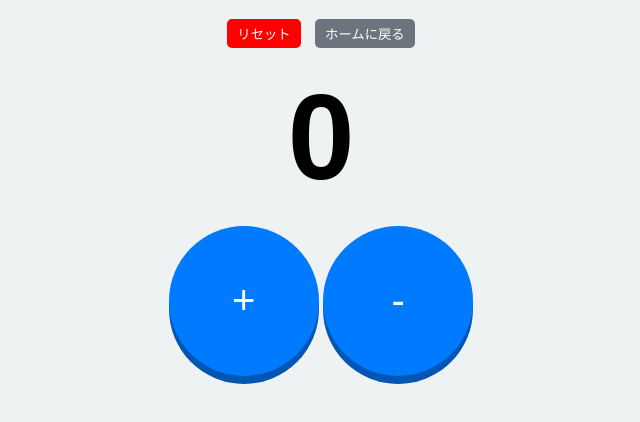
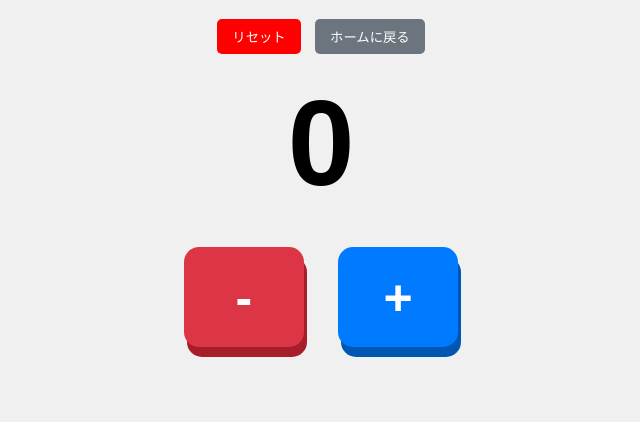
Before and after one commit to dangomushi2357/tool-box, a plain HTML site: page counter.html in a window 1280 px wide. Shown: the part 128-550 px from the top of the page, without its empty margins (319-959 px from the left). Drawn offline with Linux system fonts and the light colour scheme.

Commit message:
Update counter.html

```diff
--- a/counter.html
+++ b/counter.html
@@ -4,51 +4,95 @@
     <meta charset="UTF-8">
     <title>数取機</title>
     <style>
-        body { text-align: center; font-family: sans-serif; background-color: #eef2f3; padding-top: 50px; }
+        body { text-align: center; font-family: sans-serif; background-color: #f0f0f0; padding-top: 50px; }
         #count-val { font-size: 120px; margin: 20px 0; font-weight: bold; }
+
         .main-btn {
-            width: 150px; height: 150px; border-radius: 50%; border: none;
-            background-color: #007bff; color: white; font-size: 40px;
-            cursor: pointer; box-shadow: 0 8px #0056b3;
+            display: inline-block;
+            color: white;
+            width: 120px;
+            height: 100px;
+            border-radius: 15px;
+            font-weight: bold;
+            font-size: 50px;
+            cursor: pointer;
+            border: none;
+            transition: 0.1s;
+            user-select: none;
+            margin: 15px;
+            line-height: 100px;
         }
-        .main-btn:active { box-shadow: none; transform: translateY(8px); }
-        .sub-btn { margin-top: 30px; padding: 10px 20px; cursor: pointer; }
+
+        .plus-btn {
+            background-color: #007bff;
+            box-shadow: 3px 10px 0 #0056b3;
+        }
+
+        .minus-btn {
+            background-color: #dc3545;
+            box-shadow: 3px 10px 0 #a71d2a;
+        }
+
+        .main-btn:active {
+            box-shadow: none;
+            transform: translateY(10px) translateX(5px);
+        }
+
+        .sub-btn { border: none; border-radius: 5px; cursor: pointer; padding: 8px 15px; color: white; }
     </style>
 </head>
 <body>
     <h1>数取機</h1>
 
     <div style="margin-bottom: 20px;">
-        <button style="background-color:red; color:white; border-radius:5px; cursor:pointer; padding: 5px 10px; border: none;" onclick="reset()">
-            リセット
-        </button>
-        <button style="background-color: #6c757d; color: white; border-radius: 5px; cursor: pointer; margin-left: 10px; padding: 5px 10px; border: none;" onclick="goHome()">
-            ホームに戻る
-        </button>
+        <button class="sub-btn" style="background-color:red;" onclick="reset()">リセット</button>
+        <button class="sub-btn" style="background-color: #6c757d; margin-left: 10px;" onclick="goHome()">ホームに戻る</button>
     </div>
 
     <div id="count-val">0</div>
-    <button class="main-btn" onclick="add()">+</button>
-    <button class="main-btn" onclick="minus()">-</button>
 
-    <br>
+    <button class="main-btn minus-btn" onclick="minus()">-</button>
+    <button class="main-btn plus-btn" onclick="add()">+</button>
 
     <script>
-        let n = 0;
+        let n = parseInt(localStorage.getItem('counter_val')) || 0;
+        const display = document.getElementById('count-val');
+        display.innerText = n;
+
+        function save() {
+            localStorage.setItem('counter_val', n);
+        }
+        function updateDisplay() {
+            display.innerText = n;
+
+            if (n < 0) {
+                display.style.color = "red";
+            } else {
+                display.style.color = "black";
+            }
+        }
+
         function add() {
             n++;
-            document.getElementById('count-val').innerText = n;
+            updateDisplay();
+            save();
         }
+
         function minus() {
             n--;
-            document.getElementById('count-val').innerText = n;
+            updateDisplay();
+            save();
         }
+
         function reset() {
             if(confirm("0に戻しますか？")) {
                 n = 0;
-                document.getElementById('count-val').innerText = n;
+                updateDisplay();
+                save();
             }
         }
+        updateDisplay();
+
         function goHome() {
             location.href = "index.html";
         }
```
